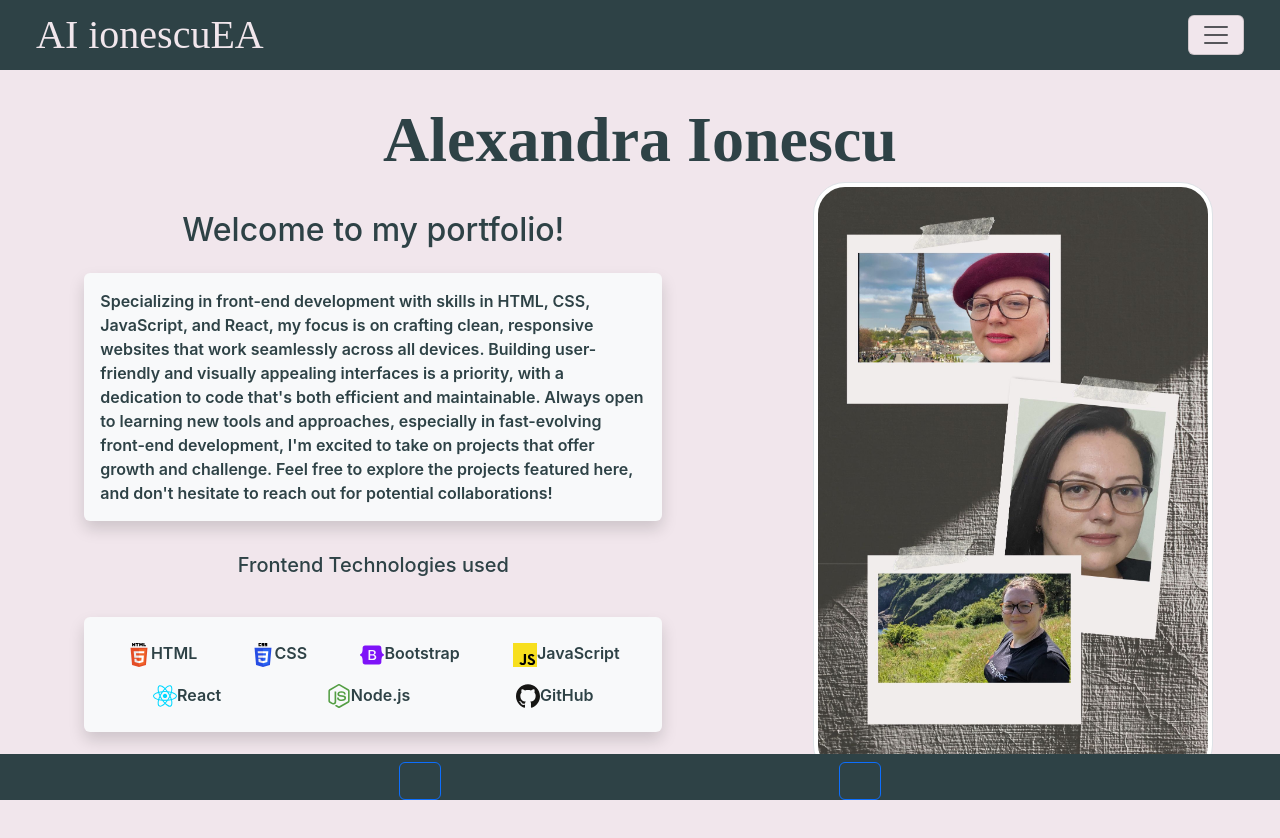
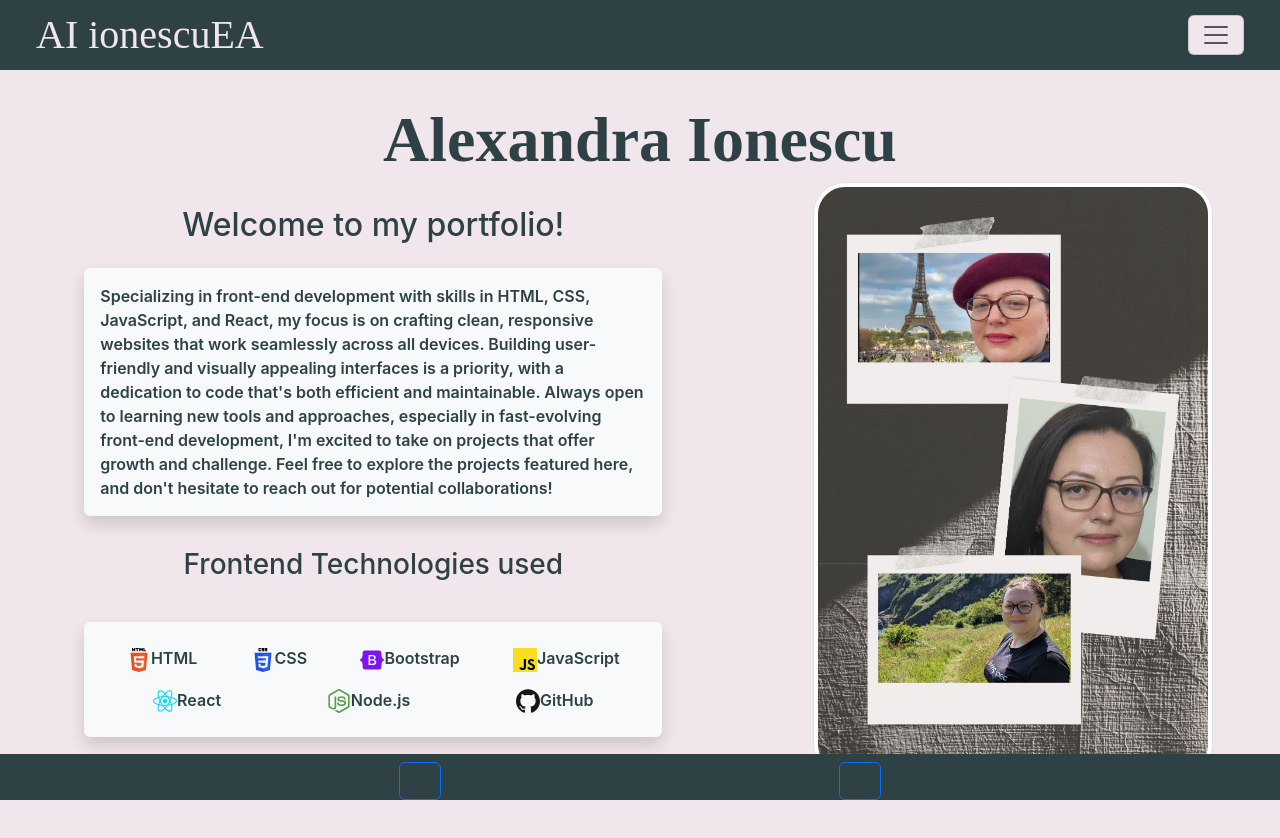
Before and after one commit to ionescuea/React-Portfolio, a React (Vite) app: page / in a window 1280 px wide. Shown: the top 838 px of the page. Built offline with nearby package versions, Linux system fonts and the light colour scheme; some icons are missing.

Commit message:
Change subtitle size

```diff
--- a/src/components/pages/Home.jsx
+++ b/src/components/pages/Home.jsx
@@ -18,7 +18,7 @@ const Home = () => (
           Specializing in front-end development with skills in HTML, CSS, JavaScript, and React, my focus is on crafting clean, responsive websites that work seamlessly across all devices. Building user-friendly and visually appealing interfaces is a priority, with a dedication to code that's both efficient and maintainable.
           Always open to learning new tools and approaches, especially in fast-evolving front-end development, I'm excited to take on projects that offer growth and challenge. Feel free to explore the projects featured here, and don't hesitate to reach out for potential collaborations!
         </div>
-        <div className="h5 text-center py-3">
+        <div className="h3 text-center py-3">
           Frontend Technologies used
         </div>
         <div className="intro-card justify-content-center shadow rounded fw-semibold bg-light p-3 m-3">
@@ -61,7 +61,7 @@ const Home = () => (
           src="portfolio-photos.jpg"
           alt="Alex's pictures"
           style={{ maxWidth: '400px' }}
-          className="img img-fluid rounded-5 d-block img-thumbnail mx-auto"
+          className="img img-fluid image-style animation-flipInY rounded-5 d-block img-thumbnail mx-auto"
         />
       </div>
     </div>
```
